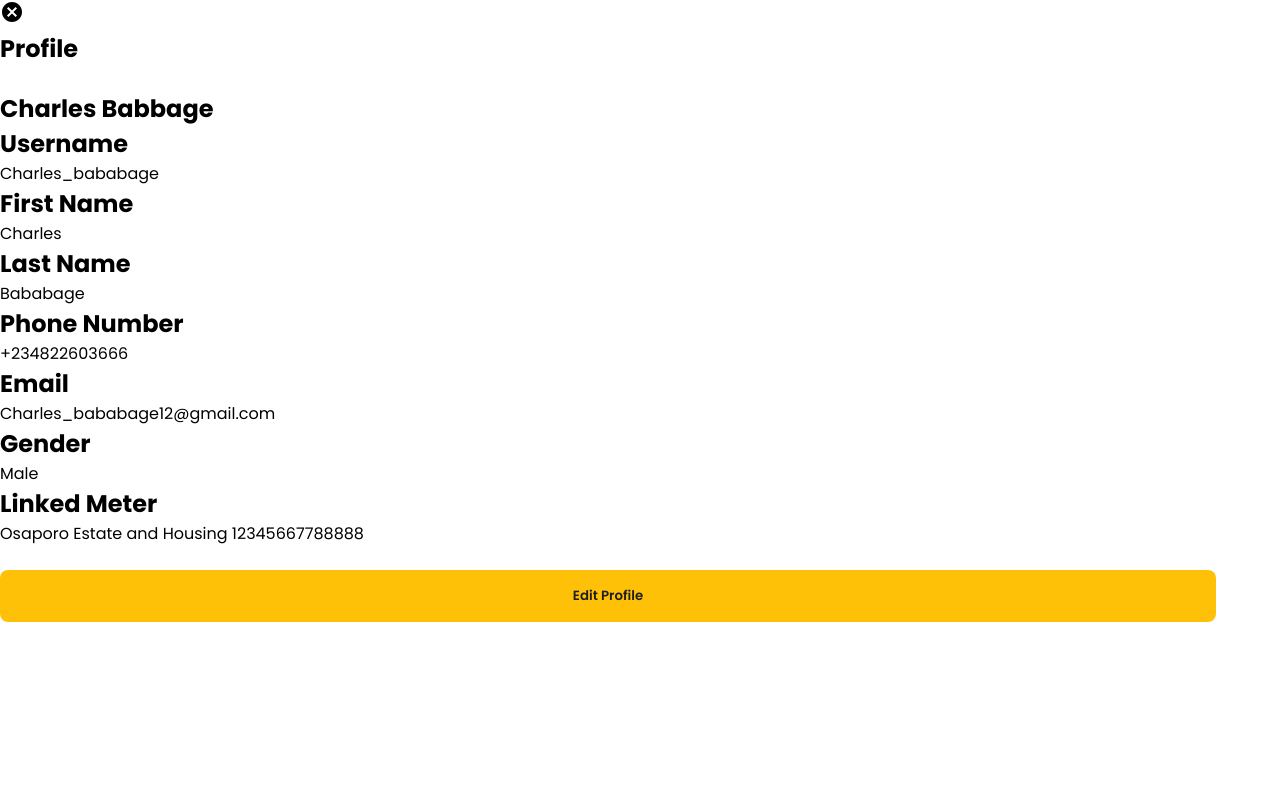
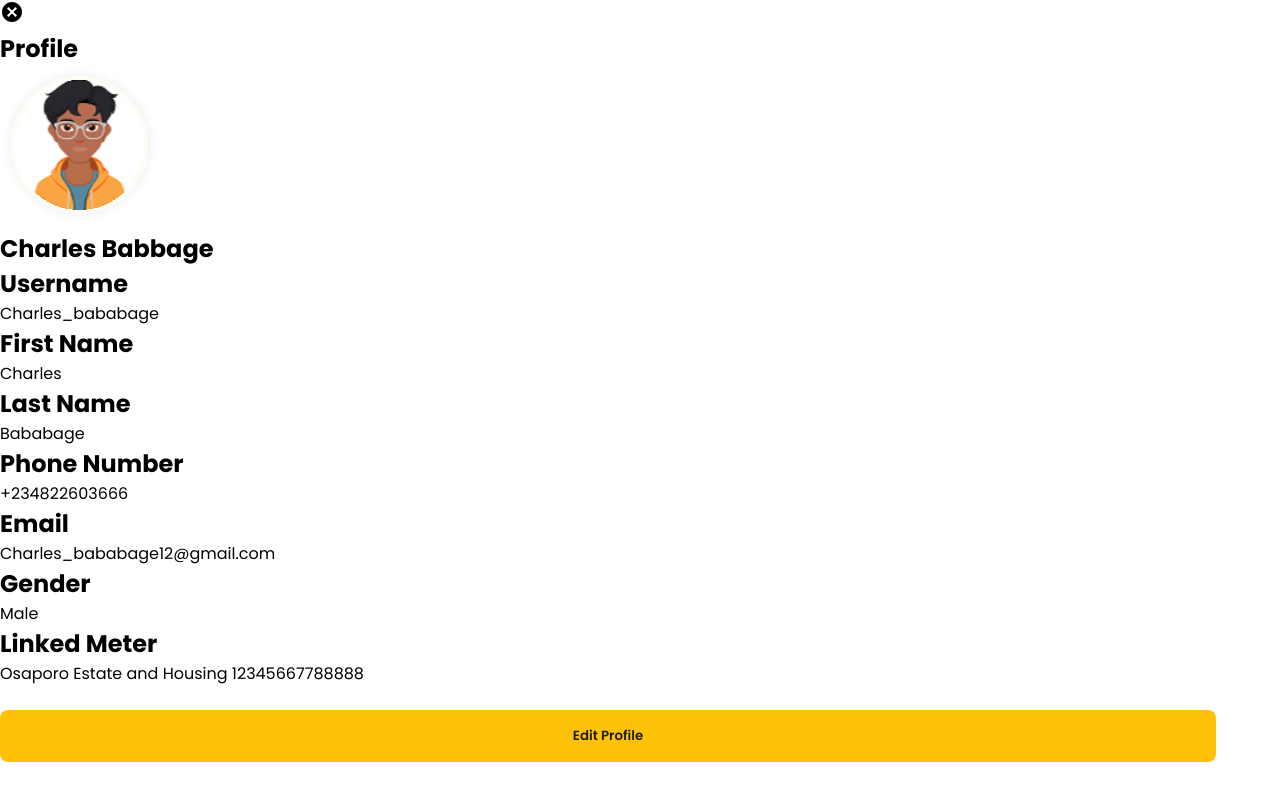
Before and after one commit to mrauthentik/pawa, a React (Vite) app in the folder pawa-sure/: page /profile in a window 1280 px wide. Built offline with nearby package versions, Linux system fonts and the light colour scheme.

Commit message:
feat: Add avatar image to Profile component

```diff
--- a/pawa-sure/src/Components/Profile.tsx
+++ b/pawa-sure/src/Components/Profile.tsx
@@ -1,6 +1,7 @@
 import { Cancel } from '@mui/icons-material'
 import { useNavigate, Link } from 'react-router-dom'
 import React from 'react'
+import avatar from '../assets/images/profile-img.svg'
 
 
 const details = [
@@ -27,7 +28,7 @@ const Profile:React.FC = () => {
          <h2>Profile</h2>
        </div>
        <div className="img-holder">
-        <img src="" alt="" />
+        <img src={avatar} alt="" />
         <div className="name">
             <h2>Charles Babbage</h2>
         </div>
```
